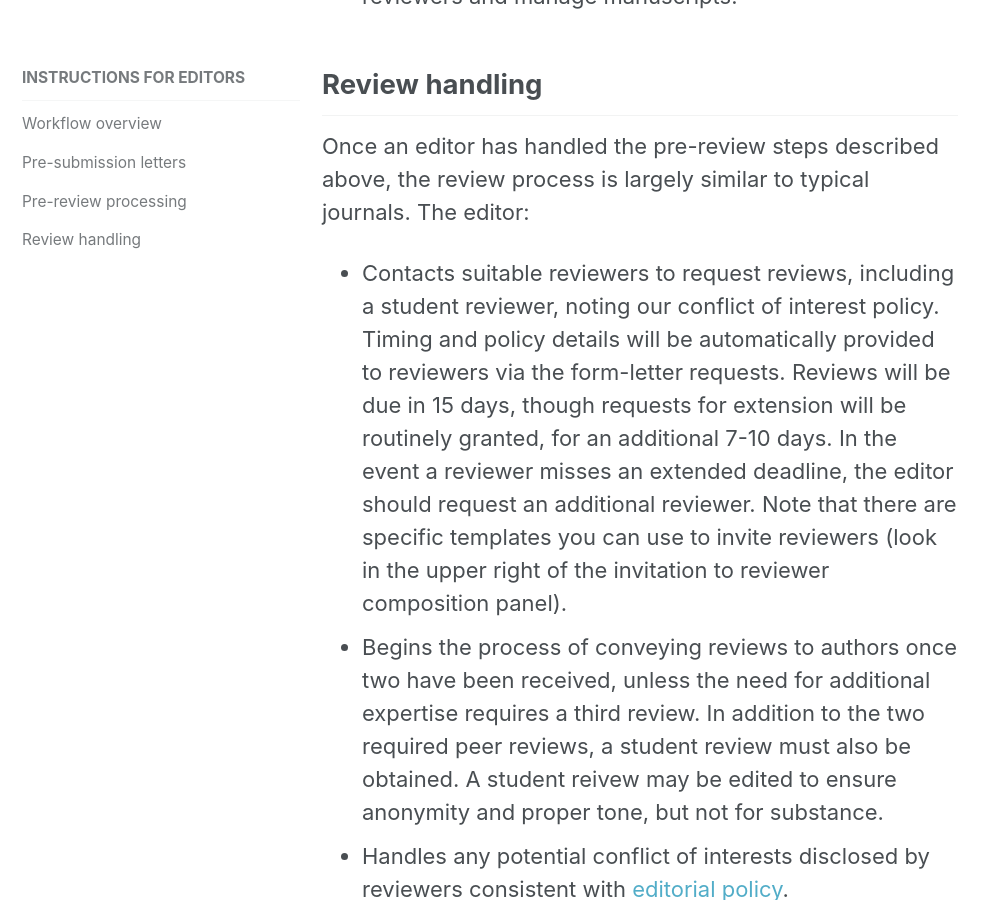
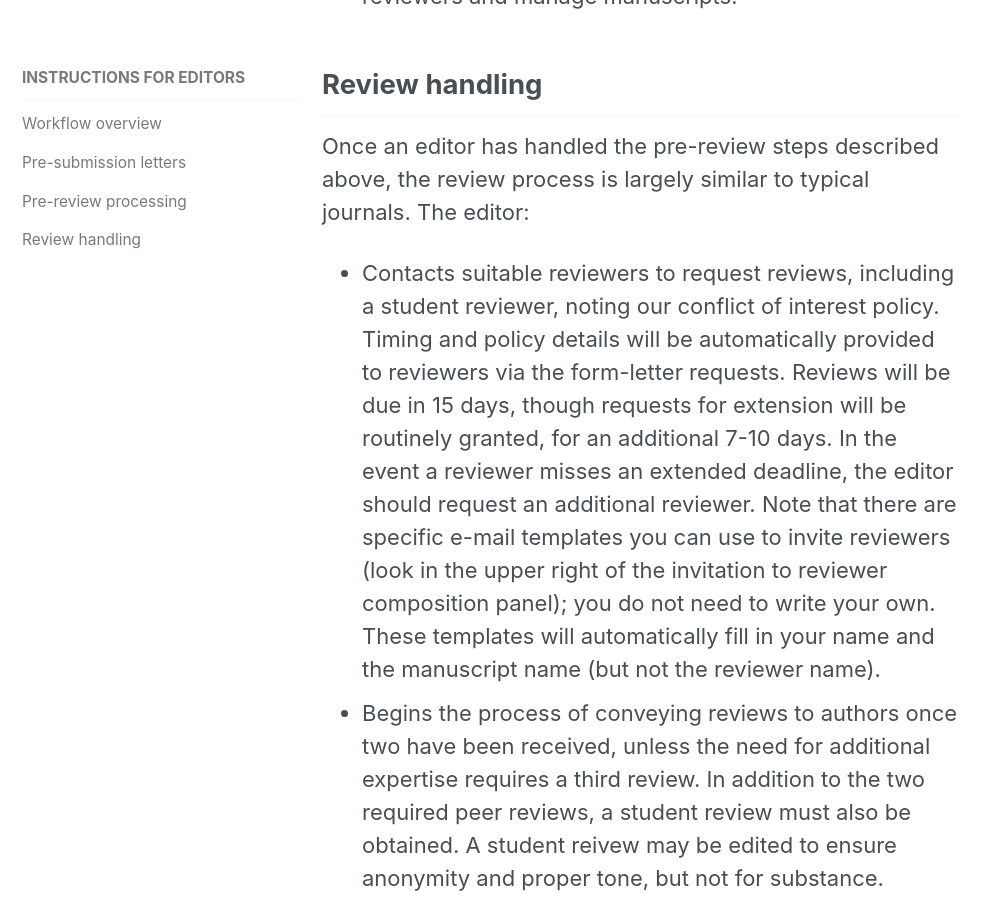
Before and after one commit to livecomsjournal/livecomsjournal.github.io, a Jekyll site: the page built from _editorial_policies/02_editor_instructions.md, in a window 1280 px wide and 900 px high, scrolled down 3686 px. Shown: the whole window, without its empty margins (0-997 px from the left). Built offline with Jekyll 4.4.1, drawn with Linux system fonts in a browser that asks for light colours.

Commit message:
Update 02_editor_instructions.md

```diff
--- a/_editorial_policies/02_editor_instructions.md
+++ b/_editorial_policies/02_editor_instructions.md
@@ -44,7 +44,7 @@ Before assigning manuscripts for review, editors have several main tasks:
 
 Once an editor has handled the pre-review steps described above, the review process is largely similar to typical journals. The editor:
 
-- Contacts suitable reviewers to request reviews, including a student reviewer, noting our conflict of interest policy. Timing and policy details will be automatically provided to reviewers via the form-letter requests.  Reviews will be due in 15 days, though requests for extension will be routinely granted, for an additional 7-10 days.  In the event a reviewer misses an extended deadline, the editor should request an additional reviewer.  Note that there are specific templates you can use to invite reviewers (look in the upper right of the invitation to reviewer composition panel).
+- Contacts suitable reviewers to request reviews, including a student reviewer, noting our conflict of interest policy. Timing and policy details will be automatically provided to reviewers via the form-letter requests.  Reviews will be due in 15 days, though requests for extension will be routinely granted, for an additional 7-10 days.  In the event a reviewer misses an extended deadline, the editor should request an additional reviewer.  Note that there are specific e-mail templates you can use to invite reviewers (look in the upper right of the invitation to reviewer composition panel); you do not need to write your own. These templates will automatically fill in your name and the manuscript name (but not the reviewer name).
 - Begins the process of conveying reviews to authors once two have been received, unless the need for additional expertise requires a third review. In addition to the two required peer reviews, a student review must also be obtained. A student reivew may be edited to ensure anonymity and proper tone, but not for substance.
 - Handles any potential conflict of interests disclosed by reviewers consistent with [editorial policy](https://livecomsjournal.github.io/policies/editorial_board/).
 - Makes reviewers aware of the [review criteria](https://livecomsjournal.github.io/policies/reviewer_information/), including category-specific review criteria.
```
